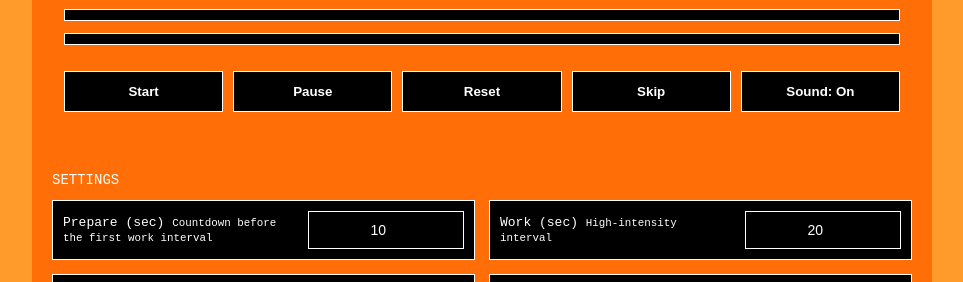
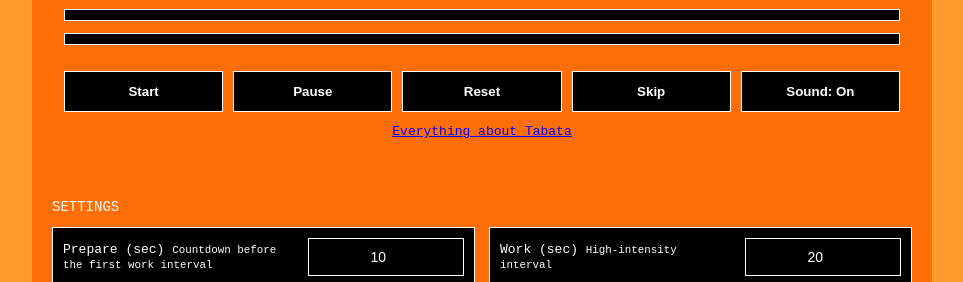
Before and after one commit to trained-athlete/tabata-timer, a website with bundled scripts: page index.html in a window 1280 px wide. Shown: the part 464-746 px from the top of the page, without its empty margins (158-1121 px from the left). Built offline with nearby package versions, Linux system fonts and the light colour scheme.

Commit message:
insert a link about the Tabata program

```diff
--- a/index.html
+++ b/index.html
@@ -39,6 +39,7 @@
             <button class="btn blue" id="btnSkip" aria-label="Skip interval (N)">Skip</button>
             <button class="btn" id="btnMute" aria-label="Mute sounds">Sound: On</button>
           </div>
+          <a href="https://en.wikipedia.org/wiki/High-intensity_interval_training#Tabata_regimen" target="_blank">Everything about Tabata</a>
         </div>
       </section>
 
```
